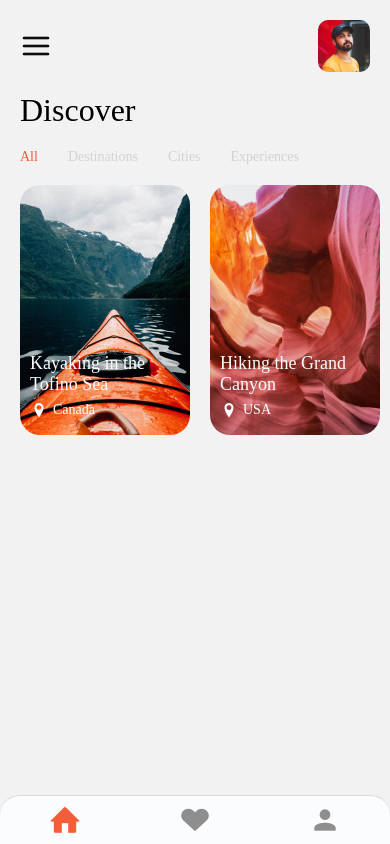
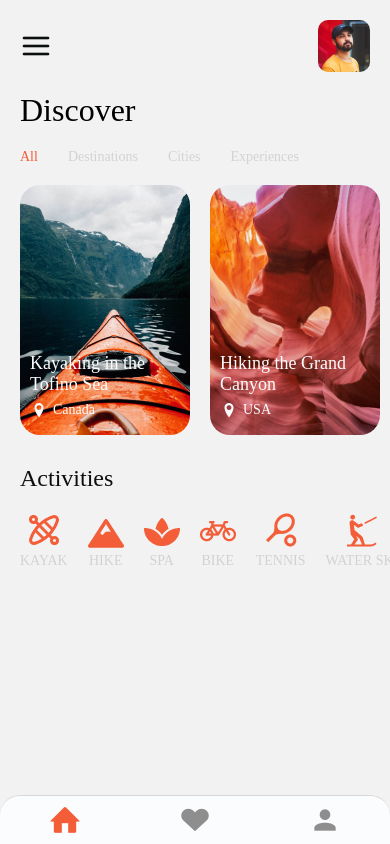
Before and after one commit to mbrown98/npsRN, a React Native app: screen /Home in a window 390 px wide. Built offline with nearby package versions, Linux system fonts and the light colour scheme.

Commit message:
activities section added

```diff
--- a/components/Home.js
+++ b/components/Home.js
@@ -43,6 +43,16 @@
     </TouchableOpacity>
   );
 
+  const renderActivityItem = ({item}) => (
+    <View
+      style={[
+        styles.activityItemWrapper,
+        {marginLeft: item.id === 'activities-1' ? 20 : 0},
+      ]}>
+      <Image source={item.image} style={styles.activityItemImage} />
+      <Text style={styles.activityItemText}>{item.title}</Text>
+    </View>
+  );
   return (
     <View style={styles.container}>
       <ScrollView>
@@ -75,6 +85,20 @@
             <FlatList
               data={discoverData}
               renderItem={renderDiscoveryItem}
+              keyExtractor={item => item.id}
+              horizontal
+              showScroll={false}
+            />
+          </View>
+        </View>
+
+        {/* Activities */}
+        <View style={styles.activitiesWrapper}>
+          <Text style={styles.activitiesTitle}>Activities </Text>
+          <View style={styles.activitiesItemsWrapper}>
+            <FlatList
+              data={activitiesData}
+              renderItem={renderActivityItem}
               keyExtractor={item => item.id}
               horizontal
               showScroll={false}
@@ -154,4 +178,30 @@
     fontSize: 14,
     color: colors.white,
   },
+  activitiesWrapper: {
+    marginTop: 10,
+  },
+  activitiesTitle: {
+    marginHorizontal: 20,
+    fontFamily: 'Lato-Bold',
+    fontSize: 24,
+    color: colors.black,
+  },
+  activitiesItemsWrapper: {
+    paddingVertical: 20,
+  },
+  activityItemWrapper: {
+    justifyContent: 'flex-end',
+    alignItems: 'center',
+    marginRight: 20,
+  },
+  activityItemImage: {
+    width: 36,
+  },
+  activityItemText: {
+    marginTop: 5,
+    fontFamily: 'Lato-Bold',
+    fontSize: 14,
+    color: colors.gray,
+  },
 });
```
